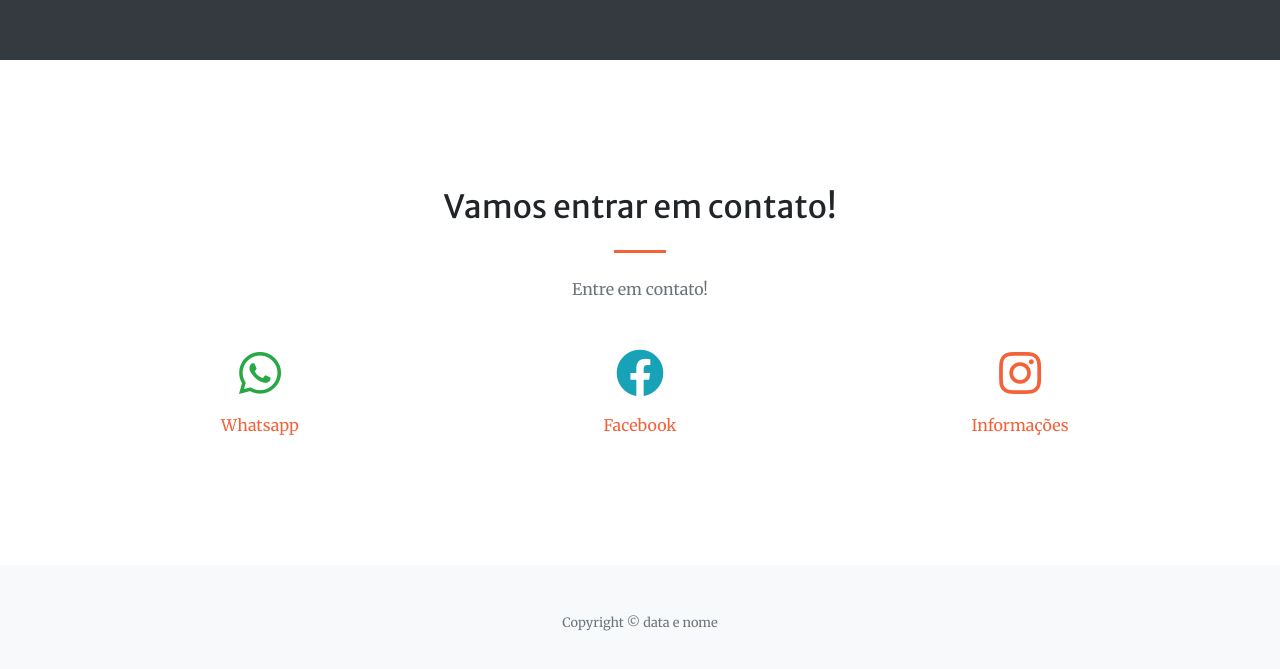
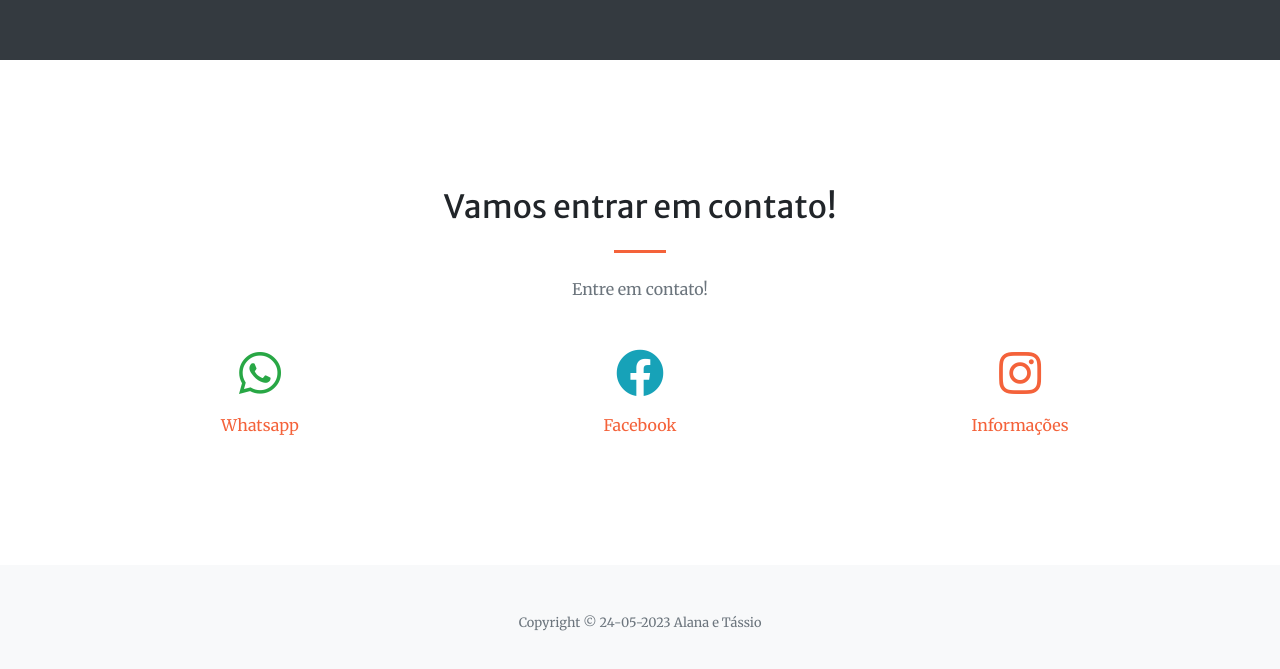
Before and after one commit to tassiocarvalho/lamasp, a website with bundled scripts: page index.html in a window 1280 px wide. Shown: the part 3257-3926 px from the top of the page. Built offline with nearby package versions, Linux system fonts and the light colour scheme; files whose address does not match are found by name.

Commit message:
Update index.html

```diff
--- a/index.html
+++ b/index.html
@@ -313,7 +313,7 @@
   <!-- Footer -->
   <footer class="bg-light py-5">
     <div class="container">
-      <div class="small text-center text-muted">Copyright &copy; data e nome</div>
+      <div class="small text-center text-muted">Copyright &copy; 24-05-2023 Alana e Tássio</div>
     </div>
   </footer>
 
```
